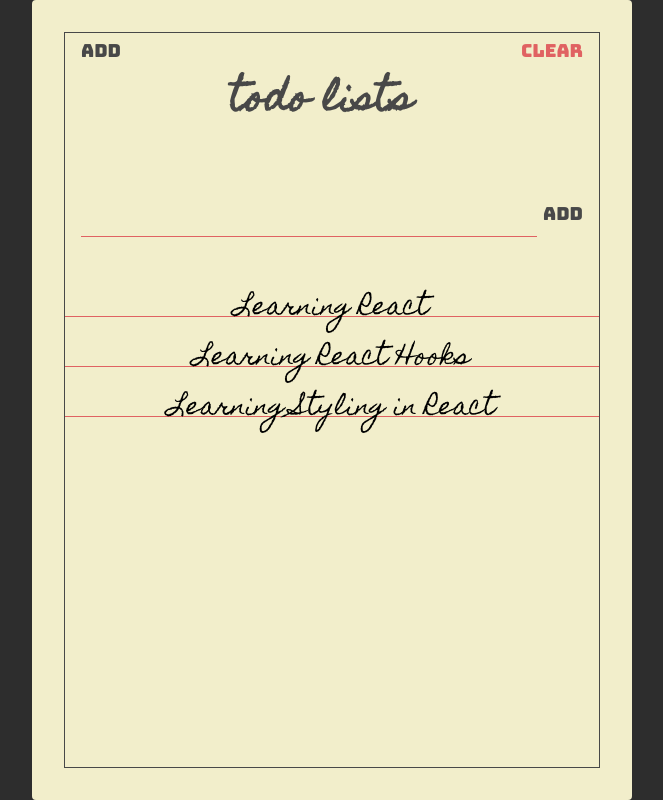
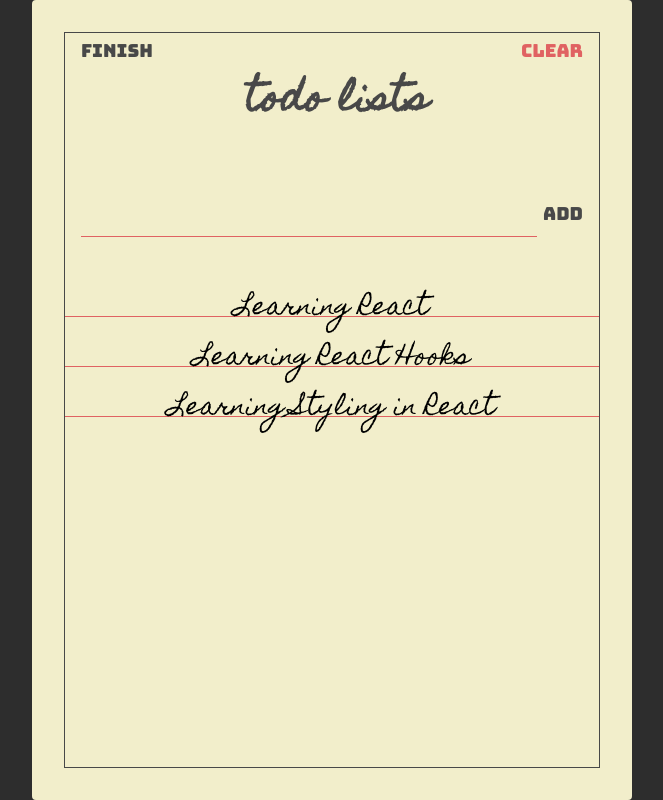
Before and after one commit to ardhikarn/react-basic, a React (Create React App) app: page / in a window 1280 px wide. Both pictures are taken after a click on the button "Add". Shown: the whole page, without its empty margins (308-971 px from the left). Built offline with nearby package versions, Linux system fonts and the light colour scheme.

Commit message:
add button and todo max character

```diff
--- a/src/components/Header.jsx
+++ b/src/components/Header.jsx
@@ -1,11 +1,11 @@
 import React from "react";
 import PropTypes from "prop-types";
 
-function Header({ showAddToggle }) {
+function Header({ showAddToggle, isShow }) {
   return (
     <section className="header">
       <button className="header-btn main-black-color" onClick={showAddToggle}>
-        Add
+        {isShow ? "Finish" : "Add"}
       </button>
       <h1 className="header-title">Todo Lists</h1>
       <button className="header-btn main-red-color">Clear</button>
@@ -15,6 +15,7 @@
 
 Header.propTypes = {
   showAddToggle: PropTypes.func.isRequired,
+  isShow: PropTypes.bool.isRequired,
 };
 
 export default Header;
--- a/src/components/TodoForm.jsx
+++ b/src/components/TodoForm.jsx
@@ -2,16 +2,21 @@
 import PropTypes from "prop-types";
 
 export default function TodoForm({ addTodo, isShow }) {
-  const [valuet, setValue] = useState("");
+  const [value, setValue] = useState("");
 
   const handleFormSubmit = (e) => {
     e.preventDefault();
-    if (!valuet || !valuet.trim()) {
+    if (!value || !value.trim()) {
       alert("No Blank Todo !");
       return setValue("");
     }
 
-    addTodo(valuet);
+    if (value.length >= 25) {
+      alert("Please create a shorter todo text !");
+      return setValue("");
+    }
+
+    addTodo(value);
     setValue("");
   };
 
@@ -20,7 +25,7 @@
       <section className="add">
         <form className="add-form" onSubmit={handleFormSubmit}>
           <input
-            value={valuet}
+            value={value}
             type="text"
             className="add-input"
             onChange={(e) => {
--- a/src/pages/TodoList.jsx
+++ b/src/pages/TodoList.jsx
@@ -24,7 +24,7 @@
 
   return (
     <Paper>
-      <Header showAddToggle={showAddToggle} />
+      <Header showAddToggle={showAddToggle} isShow={isShow} />
       <TodoForm addTodo={addTodo} isShow={isShow} />
       <Todos todos={todos} />
     </Paper>
```
